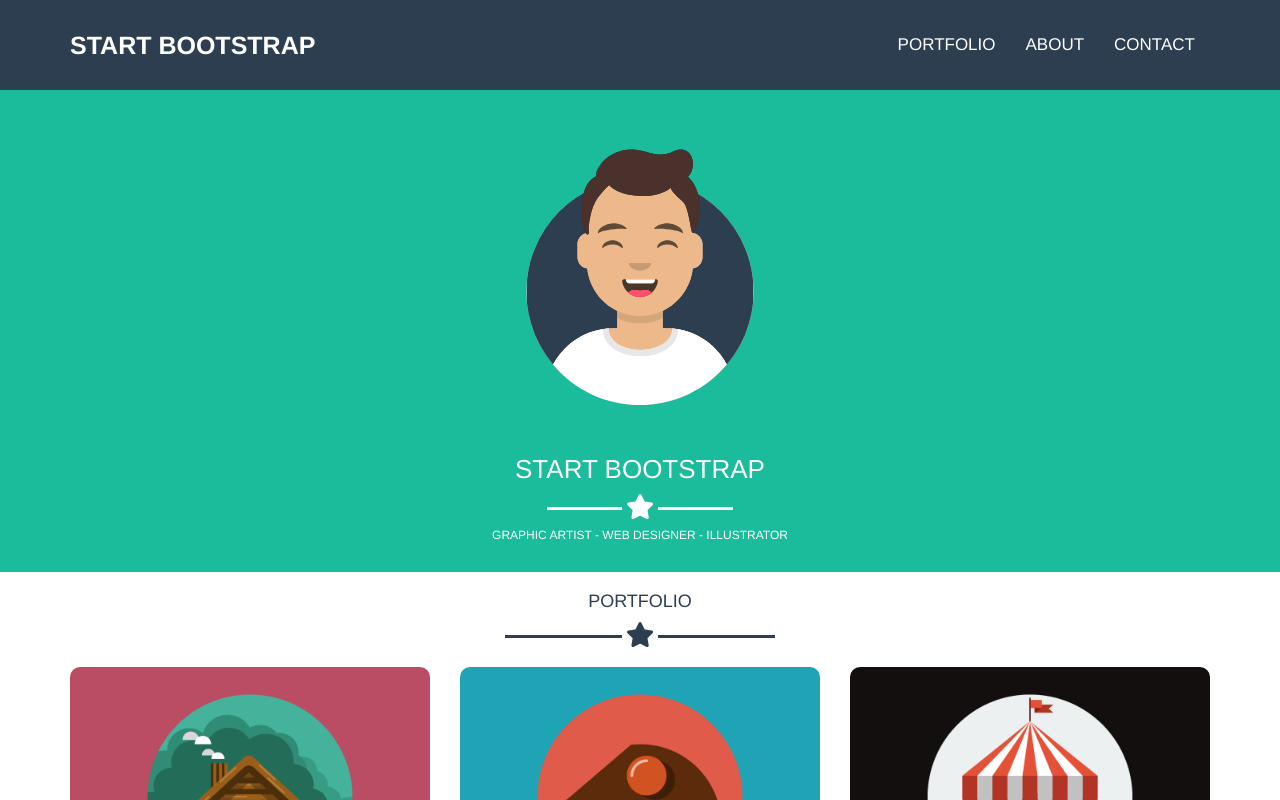
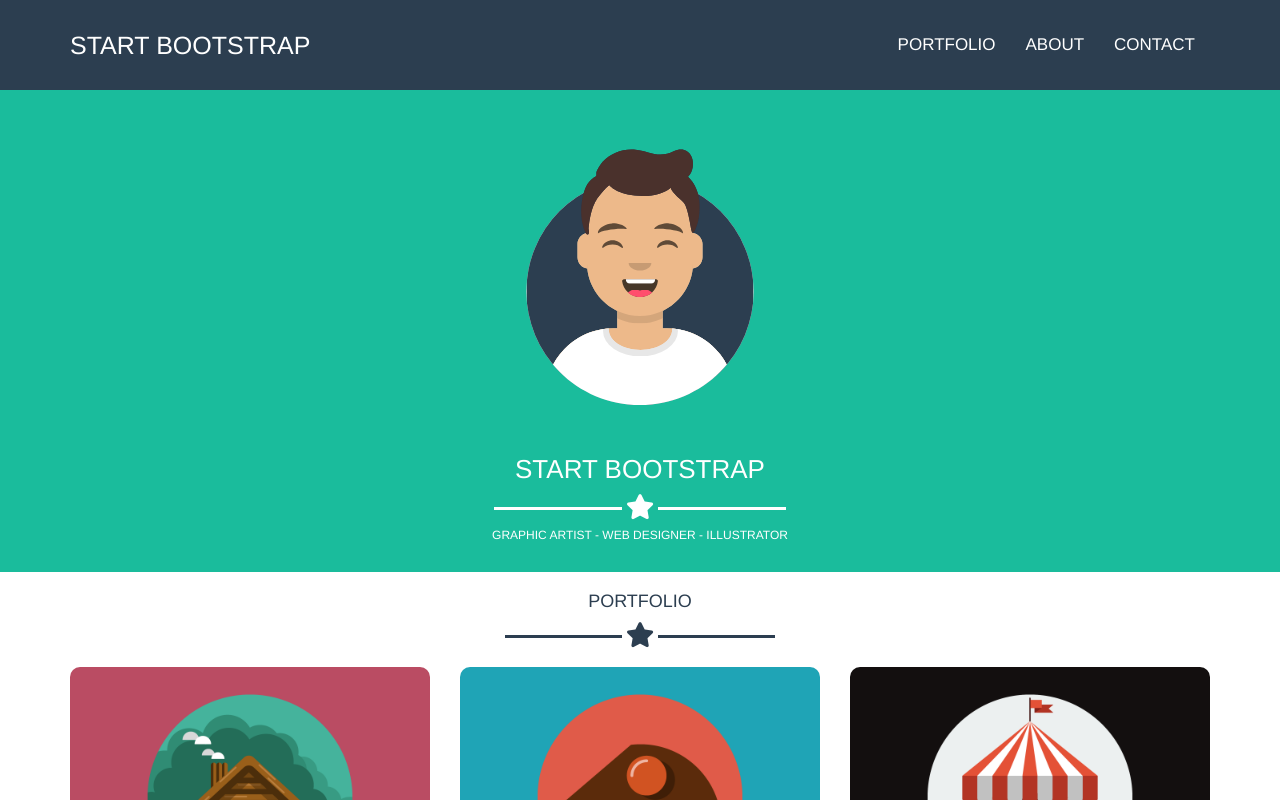
Before and after one commit to SalvatoreLauriola/html-css-bootstrap-freelancer, a plain HTML site: page index.html in a window 1280 px wide. Shown: the top 800 px of the page. Drawn offline with nearby package versions, Linux system fonts and the light colour scheme.

Commit message:
Ulteriori  modifiche di pulizia

```diff
--- a/index.html
+++ b/index.html
@@ -43,8 +43,8 @@
 
     <!-- SEZIONE JUMBOTRON  -->
 
-      <div class="jumbo-img center-block">
-        <img src="img/avatar.svg" class="img-responsive" alt="Responsive image">
+      <div class="jumbo-img text-center">
+        <img src="img/avatar.svg" class="img-responsive center-block" alt="Responsive image">
         <h1>START BOOTSTRAP</h1>
         <div class="decor">
           <i class="fas fa-star"></i>
--- a/styles/main.css
+++ b/styles/main.css
@@ -2,7 +2,6 @@
 
 header {
   background-color: #1abc9c;
-  height: auto;
   color: #fff;
 }
 
@@ -14,16 +13,12 @@ header .navbar {
 
 /* NAVBAR */
 
-.navbar-default .navbar-brand,
-.navbar-default .navbar-toggle,
-.navbar-default .navbar-nav>li>a {
+.navbar-default .navbar-nav li a {
   color: #fff;
   font-size: 17px;
 }
 
-.navbar-default .navbar-brand,
-.navbar-default .navbar-toggle,
-.navbar-default .navbar-nav>li>a.txt-boot {
+#navbar .txt-boot {
   color: #fff;
   font-size: 25px;
 }
@@ -32,19 +27,12 @@ header .navbar {
  padding: 20px 0;
 }
 
-.txt-boot  {
-  font-weight: bold;
-  font-size: 30px;
-}
-
 /* JUMBOTRON */
 
-.jumbo-img {
-  width: 250px;
-}
 
 .jumbo-img img {
   padding: 30px 0;
+  width: 250px;
 }
 
 .jumbo-img h1 {
@@ -52,19 +40,14 @@ header .navbar {
   font-weight: 400;
 }
 
-
 .decor::before,
 .decor::after {
   content: '';
   height: 3px;
   background-color: white;
-  width: 30%;
+  width: 10%;
   line-height: 5px;
   display: inline-block;
-}
-
-.decor {
-text-align: center;
 }
 
 .decor i {
@@ -134,8 +117,6 @@ text-align: center;
   position: absolute;
   width: 100%;
   height: 100%;
-  top: 0;
-  left: 0;
 }
 
 .img-port:hover .layover {
```
Lines whose indentation alone changed are shown as unchanged.
